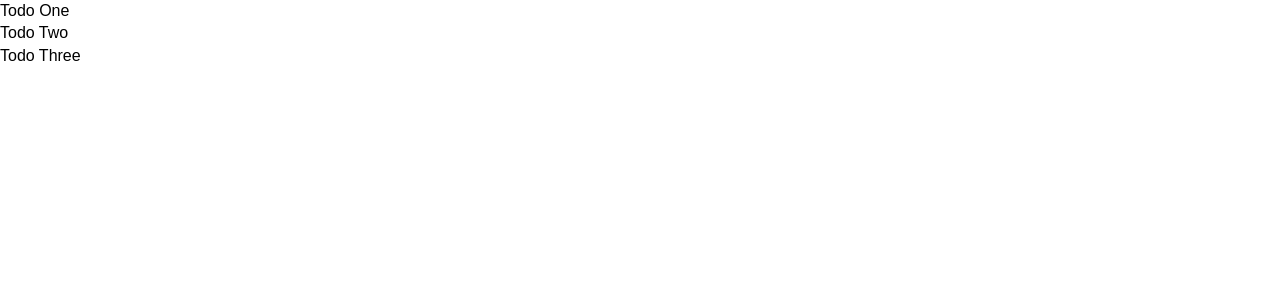
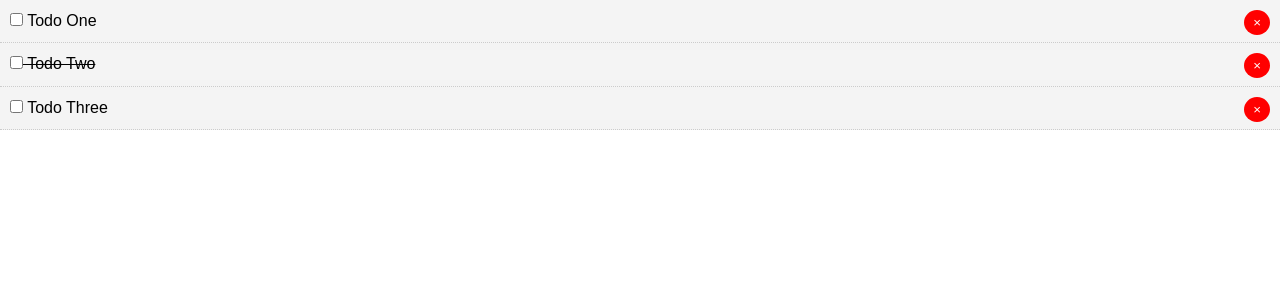
Before and after one commit to arifayanidowu/vuetodo, a Vue app: page / in a window 1280 px wide. Shown: the top 300 px of the page. Built offline with nearby package versions, Linux system fonts and the light colour scheme.

Commit message:
created deleteTodo method to delete todo

```diff
--- a/src/App.vue
+++ b/src/App.vue
@@ -1,6 +1,6 @@
 <template>
   <div id="app">
-    <Todos :todos="todos"/>
+    <Todos :todos="todos" @del-todo="deleteTodo"/>
   </div>
 </template>
 
@@ -27,10 +27,15 @@
         {
           id: 3,
           title: "Todo Three",
-          completed: true
+          completed: false
         }
       ]
     };
+  },
+  methods: {
+    deleteTodo(id) {
+      this.todos = [...this.todos.filter(todo => todo.id !== id)];
+    }
   }
 };
 </script>
--- a/src/components/TodoItem.vue
+++ b/src/components/TodoItem.vue
@@ -1,15 +1,43 @@
 <template>
-  <div>
-    <p>{{ todo.title }}</p>
+  <div class="todo-item" :class="{'is-complete':todo.completed}">
+    <p>
+      <input type="checkbox" @change="markComplete">
+      {{ todo.title }}
+      <button @click="$emit('del-todo', todo.id)" class="del">&times;</button>
+    </p>
   </div>
 </template>
 
 <script>
 export default {
   name: "TodoItem",
-  props: ["todo"]
+  props: {
+    todo: Object
+  },
+  methods: {
+    markComplete: function() {
+      this.todo.completed = !this.todo.completed;
+    }
+  }
 };
 </script>
 
 <style scoped>
+.todo-item {
+  padding: 10px;
+  background: #f4f4f4;
+  border-bottom: 1px dotted #ccc;
+}
+.is-complete {
+  text-decoration: line-through;
+}
+.del {
+  background: #ff0000;
+  color: #fff;
+  padding: 5px 9px;
+  border: none;
+  border-radius: 50%;
+  cursor: pointer;
+  float: right;
+}
 </style>
--- a/src/components/Todos.vue
+++ b/src/components/Todos.vue
@@ -1,7 +1,7 @@
 <template>
   <div>
     <div v-for="todo in todos" :key="todo.id">
-      <TodoItem :todo="todo"/>
+      <TodoItem :todo="todo" @del-todo="$emit('del-todo', todo.id)"/>
     </div>
   </div>
 </template>
@@ -13,7 +13,9 @@
   components: {
     TodoItem
   },
-  props: ["todos"]
+  props: {
+    todos: Array
+  }
 };
 </script>
 
```
